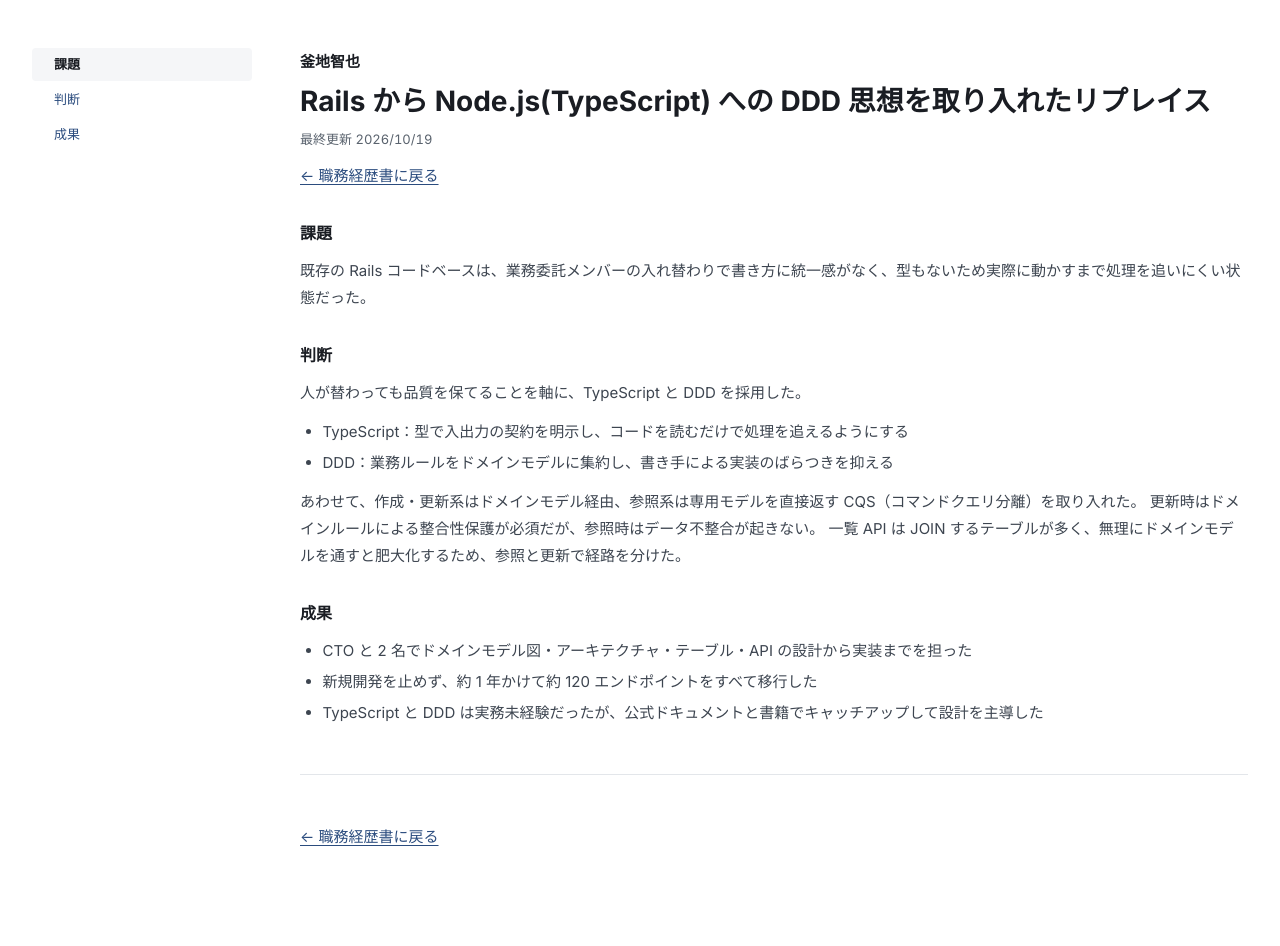
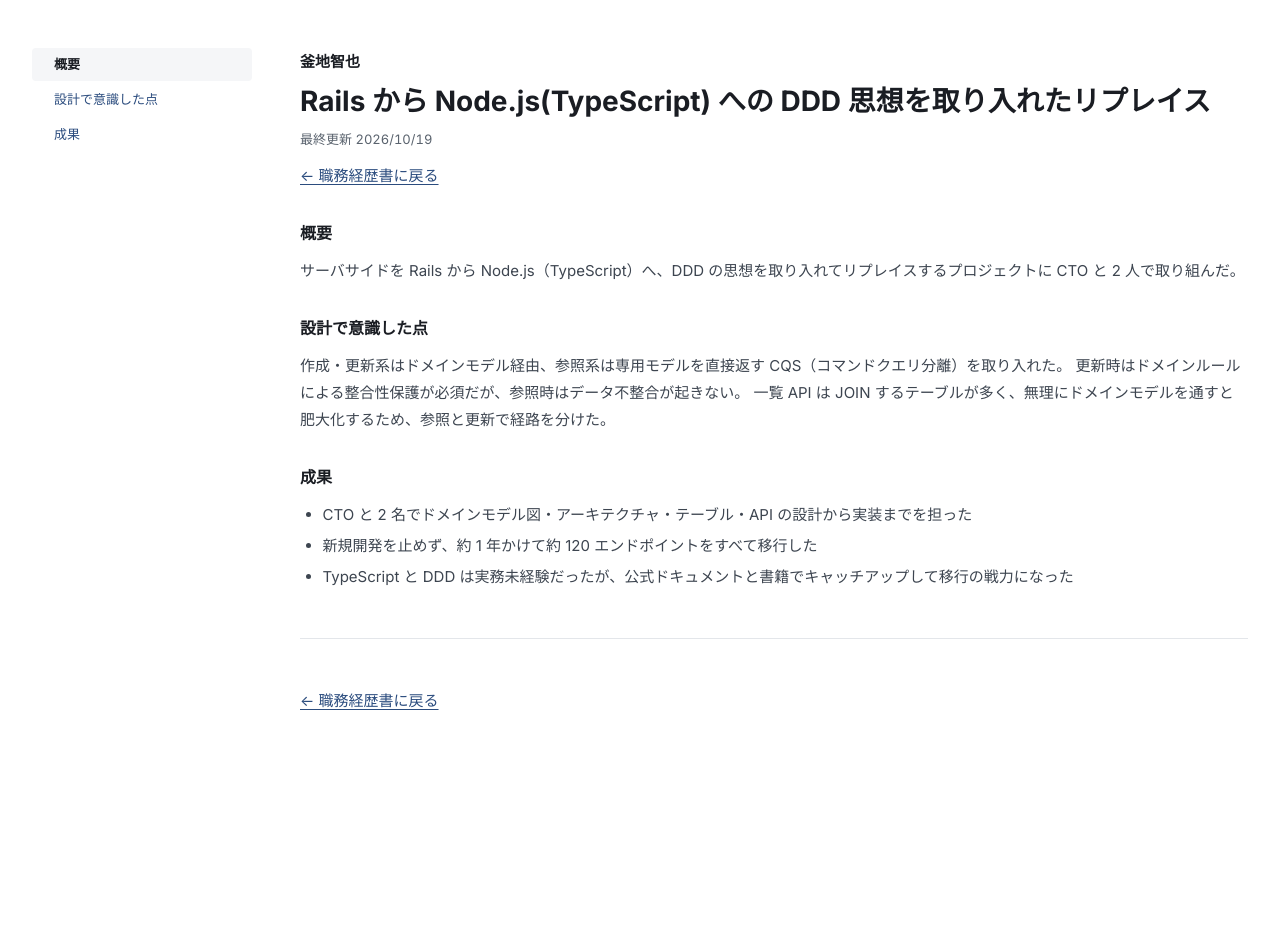
Before and after one commit to tomoya-kamaji/tomoya-kamaji, a Jekyll site: the page built from docs/jobs/another/ddd.md, in a window 1280 px wide. Built offline with Jekyll 4.4.1, drawn with Linux system fonts in a browser that asks for light colours; after the commit the page ends 900 px from its top, so only the background shows below that.

Commit message:
docs: sync from source (3025a49)

```diff
--- a/docs/_data/resume.yml
+++ b/docs/_data/resume.yml
@@ -328,11 +328,7 @@ experience:
           sections:
             - heading: 背景
               paragraphs:
-                - 当初、サーバサイド言語として Rails を使用していたが下記 2 点の理由から保守することに工数がかかっていた。
-                - 上記理由から、Node.js(TypeScript) へのリプレイスを CTO 主導のもと 2 人で進め、<strong>約 1 年で約 120 エンドポイント</strong>を移行した。
-              items:
-                - 業務委託人材が入れ替わりで対応していたため、コードに統一感がなく複雑になっている
-                - Rails は型がなく動作させるまで処理が追いづらく保守に工数がかかる
+                - サーバサイドを Rails から Node.js(TypeScript) へリプレイスするプロジェクトで、CTO と自分の 2 人で<strong>約 1 年で約 120 エンドポイント</strong>を移行した。
             - heading: 発揮したバリュー
               paragraphs:
                 - 初めての言語（TypeScript）、初めての設計手法（DDD）であり、かなり苦労したが TypeScript に関しては公式ドキュメント、DDD に関しては「ドメイン駆動設計（モデリング / 実装ガイド）」等の書籍で概念を短期間でキャッチアップして戦力として貢献した。
--- a/docs/_includes/resume-toc.html
+++ b/docs/_includes/resume-toc.html
@@ -1,5 +1,6 @@
 {%- assign r = site.data.resume -%}
 <a href="#summary" data-target="summary">職務要約</a>
+<a href="#pr" data-target="pr">自己 PR</a>
 <a href="#skills" data-target="skills">できること</a>
 {%- for s in r.skills %}
 <a href="#{{ s.id }}" data-target="{{ s.id }}" class="is-sub">{{ s.title }}</a>
@@ -10,7 +11,6 @@
 {%- for e in r.experience.items %}
 <a href="#{{ e.id }}" data-target="{{ e.id }}" class="is-sub">{{ e.name }}（{{ e.period }}）</a>
 {%- endfor %}
-<a href="#pr" data-target="pr">自己 PR</a>
 <a href="#basic" data-target="basic">基本情報</a>
 <a href="#extra" data-target="extra">業務外</a>
 {%- for x in r.extra %}
--- a/docs/jobs/another/ddd.md
+++ b/docs/jobs/another/ddd.md
@@ -5,18 +5,13 @@ title: Rails から Node.js(TypeScript) への DDD 思想を取り入れたリ
 
 [← 職務経歴書に戻る](../../index.md)
 
-### 課題
+### 概要
 
-既存の Rails コードベースは、業務委託メンバーの入れ替わりで書き方に統一感がなく、型もないため実際に動かすまで処理を追いにくい状態だった。
+サーバサイドを Rails から Node.js（TypeScript）へ、DDD の思想を取り入れてリプレイスするプロジェクトに CTO と 2 人で取り組んだ。
 
-### 判断
+### 設計で意識した点
 
-人が替わっても品質を保てることを軸に、TypeScript と DDD を採用した。
-
-- TypeScript：型で入出力の契約を明示し、コードを読むだけで処理を追えるようにする
-- DDD：業務ルールをドメインモデルに集約し、書き手による実装のばらつきを抑える
-
-あわせて、作成・更新系はドメインモデル経由、参照系は専用モデルを直接返す CQS（コマンドクエリ分離）を取り入れた。
+作成・更新系はドメインモデル経由、参照系は専用モデルを直接返す CQS（コマンドクエリ分離）を取り入れた。
 更新時はドメインルールによる整合性保護が必須だが、参照時はデータ不整合が起きない。
 一覧 API は JOIN するテーブルが多く、無理にドメインモデルを通すと肥大化するため、参照と更新で経路を分けた。
 
@@ -24,7 +19,7 @@ title: Rails から Node.js(TypeScript) への DDD 思想を取り入れたリ
 
 - CTO と 2 名でドメインモデル図・アーキテクチャ・テーブル・API の設計から実装までを担った
 - 新規開発を止めず、約 1 年かけて約 120 エンドポイントをすべて移行した
-- TypeScript と DDD は実務未経験だったが、公式ドキュメントと書籍でキャッチアップして設計を主導した
+- TypeScript と DDD は実務未経験だったが、公式ドキュメントと書籍でキャッチアップして移行の戦力になった
 
 ---
 
```
Also changed, not shown: docs/_layouts/resume.html (+12 -12 lines), docs/jobs/another/overview.md (+1 -6 lines).
